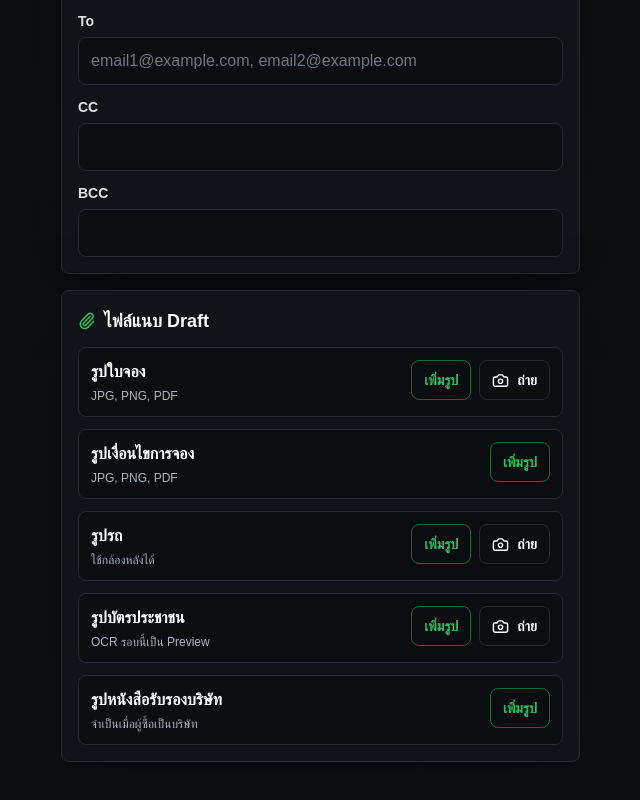
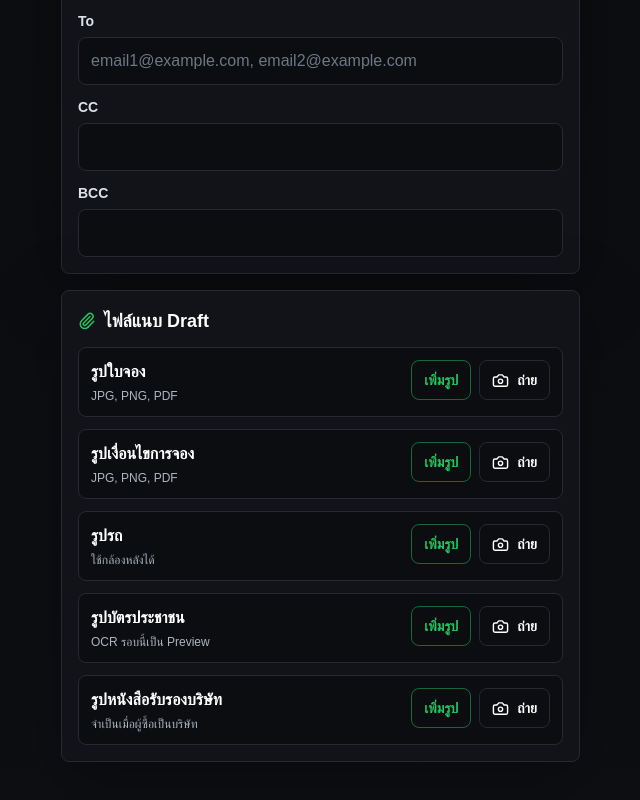
Before and after one commit to thakornakin-alt/bigcar-crm, a Next.js app: page /booking-reports in a window 1280 px wide. Shown: the part 2114-2914 px from the top of the page, without its empty margins (91-731 px from the left). Built offline with nearby package versions, Linux system fonts and the light colour scheme.

Commit message:
Enable camera for all booking attachments

```diff
--- a/app/booking-reports/page.tsx
+++ b/app/booking-reports/page.tsx
@@ -708,7 +708,7 @@ function AttachmentBox({
   onChange: (event: ChangeEvent<HTMLInputElement>) => void;
   onRemove: (index: number) => void;
 }) {
-  const canUseCamera = item.key === "carPhoto" || item.key === "idCard" || item.key === "bookingSlip";
+  const canUseCamera = true;
 
   return (
     <div className="rounded-lg border border-line bg-[#0b0d11] p-3">
```
